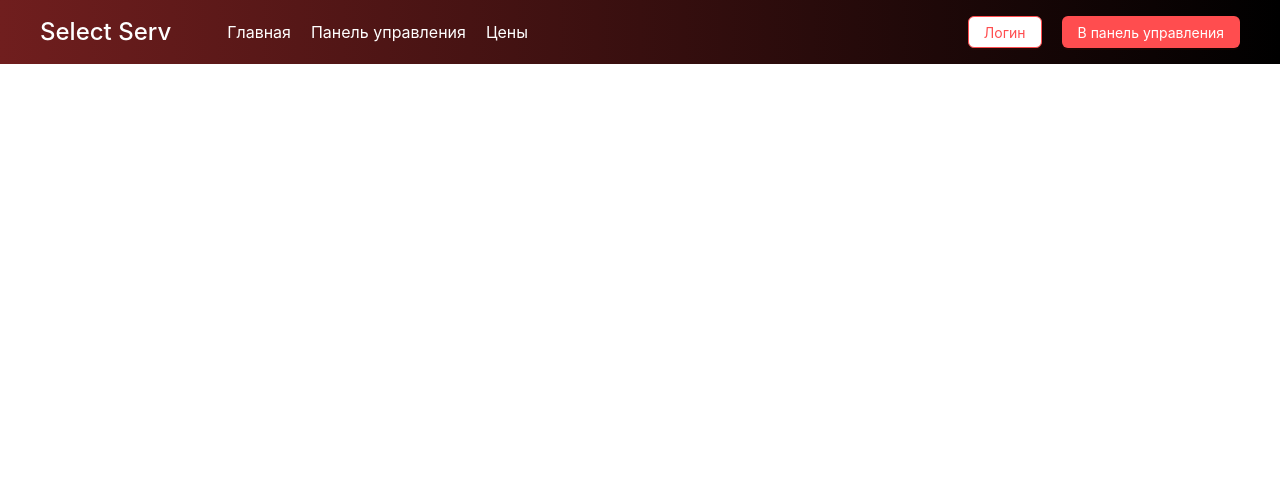
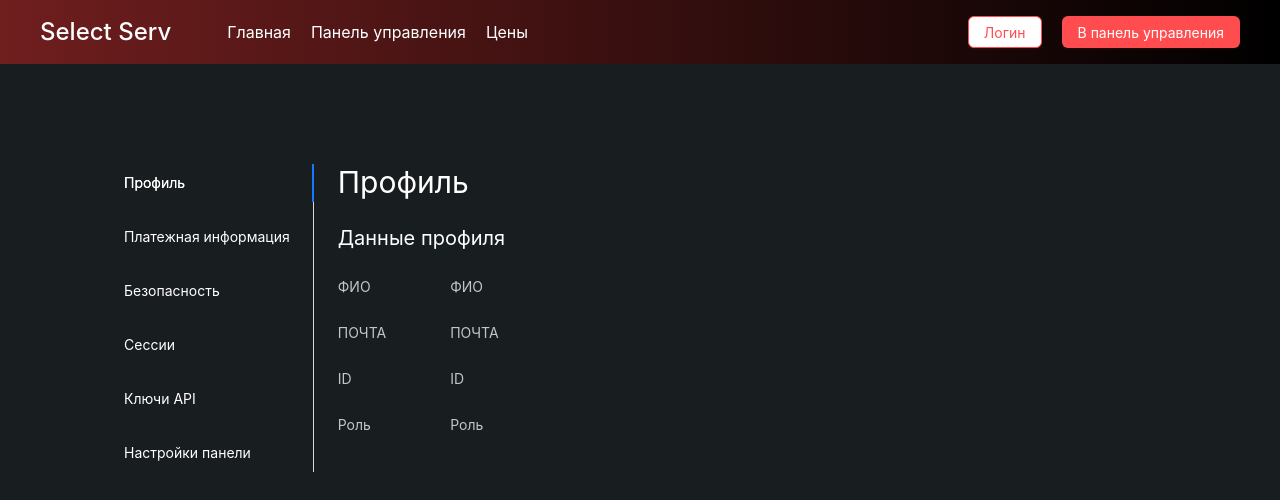
Before and after one commit to BibaBlloba/SelectServ2, a React (Vite) app in the folder frontend/: page /profile in a window 1280 px wide. Shown: the top 500 px of the page. Built offline with nearby package versions, Linux system fonts and the light colour scheme.

Commit message:
Profile init

```diff
--- a/frontend/src/components/Profile.jsx
+++ b/frontend/src/components/Profile.jsx
@@ -1,9 +1,48 @@
 import React from 'react'
+import { Tabs } from 'antd'
+import Profile_Main from './Profile_Main';
+import Profile_Security from './Profile_Security';
 
 const Profile = () => {
 
+  const items = [
+    {
+      key: '1',
+      label: <p className='text-white'>Профиль</p>,
+      children: <Profile_Main />,
+    },
+    {
+      key: '2',
+      label: <p className='text-white'>Платежная информация</p>,
+      children: <Profile_Security />,
+    },
+    {
+      key: '3',
+      label: <p className='text-white'>Безопасность</p>,
+      children: 'Content of Tab Pane 2',
+    },
+    {
+      key: '4',
+      label: <p className='text-white'>Сессии</p>,
+      children: 'Content of Tab Pane 2',
+    },
+    {
+      key: '5',
+      label: <p className='text-white'>Ключи API</p>,
+      children: 'Content of Tab Pane 2',
+    },
+    {
+      key: '6',
+      label: <p className='text-white'>Настройки панели</p>,
+      children: 'Content of Tab Pane 3',
+    },
+  ];
+
   return (
-    <div className='bg-white h-screen'>
+    <div className='bg-[#181D20] h-screen'>
+      <div className='p-[100px]'>
+        <Tabs defaultActiveKey='1' items={items} tabPosition='left' className='text-white' />
+      </div>
     </div>
   )
 }
--- /dev/null
+++ b/frontend/src/components/Profile_Main.jsx
@@ -0,0 +1,26 @@
+import React from 'react'
+
+const Profile_Main = () => {
+  return (
+    <div className='flex flex-col gap-6'>
+      <h1 className='text-3xl'>Профиль</h1>
+      <h2 className='text-xl'>Данные профиля</h2>
+      <div className='flex flex-row text-[#C1C6C9] gap-16'>
+        <div className='flex flex-col gap-6'>
+          <p>ФИО</p>
+          <p>ПОЧТА</p>
+          <p>ID</p>
+          <p>Роль</p>
+        </div>
+        <div className='flex flex-col gap-6'>
+          <p>ФИО</p>
+          <p>ПОЧТА</p>
+          <p>ID</p>
+          <p>Роль</p>
+        </div>
+      </div>
+    </div>
+  )
+}
+
+export default Profile_Main
--- /dev/null
+++ b/frontend/src/components/Profile_Security.jsx
@@ -0,0 +1,71 @@
+import { Button } from "antd"
+import { CiLock } from "react-icons/ci"
+import { FaLock } from "react-icons/fa"
+import { IoMdMailUnread } from "react-icons/io"
+import { IoShieldHalfSharp, IoShieldOutline } from "react-icons/io5"
+import { MdLocalPhone } from "react-icons/md"
+
+const Profile_Security = () => {
+  return (
+    <div className='flex flex-col gap-6'>
+
+      <h1 className='text-3xl'>Безопасность</h1>
+      <div className='flex flex-col text-[#C1C6C9] gap-8'>
+        <h2 className='text-xl'>Данные аккаунта</h2>
+
+        <div className="flex flex-row items-center justify-between">
+          <div className="flex flex-row gap-6 items-center">
+            <MdLocalPhone size={30} />
+            <div className="flex flex-col">
+              <p>Телефон</p>
+              <p className="text-red-700">Телефон не добавлен</p>
+            </div>
+          </div>
+          <Button className="flex" danger>Добавить</Button>
+        </div>
+
+        <div className="flex flex-row items-center justify-between">
+          <div className="flex flex-row gap-6 items-center">
+            <IoMdMailUnread size={30} />
+            <div className="flex flex-col">
+              <p>Электронная почта</p>
+              <p className="text-red-700">Почта не добавлена</p>
+            </div>
+          </div>
+          <Button className="flex" danger>Изменить</Button>
+        </div>
+
+      </div>
+
+      <div className='flex flex-col text-[#C1C6C9] gap-8'>
+
+        <h2 className='text-xl'>Способ входа в аккаунт</h2>
+        <div className="flex flex-row items-center justify-between">
+          <div className="flex flex-row gap-6 items-center">
+            <CiLock size={30} />
+            <div className="flex flex-col">
+              <p>Пароль</p>
+              <p className="text-red-700">Телефон не добавлен</p>
+            </div>
+          </div>
+          <Button className="flex" danger>Изменить</Button>
+        </div>
+
+        <div className="flex flex-row items-center justify-between">
+          <div className="flex flex-row gap-6 items-center">
+            <IoShieldOutline size={30} />
+            <div className="flex flex-col">
+              <p>Двухэтапная аутентификация</p>
+              <p className="text-red-700">Не подключена</p>
+            </div>
+          </div>
+          <Button className="flex" danger>Включить</Button>
+        </div>
+
+      </div>
+
+    </div>
+  )
+}
+
+export default Profile_Security
```
